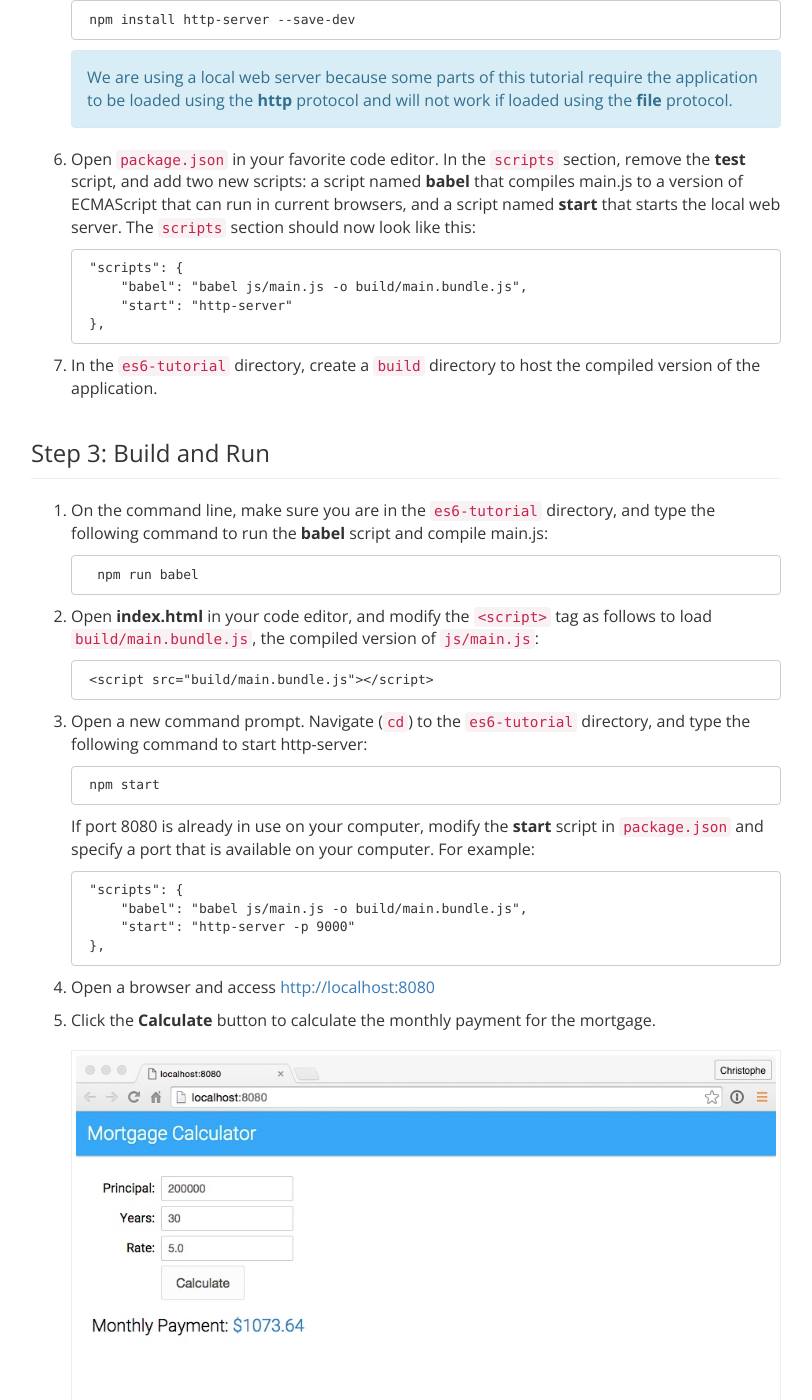
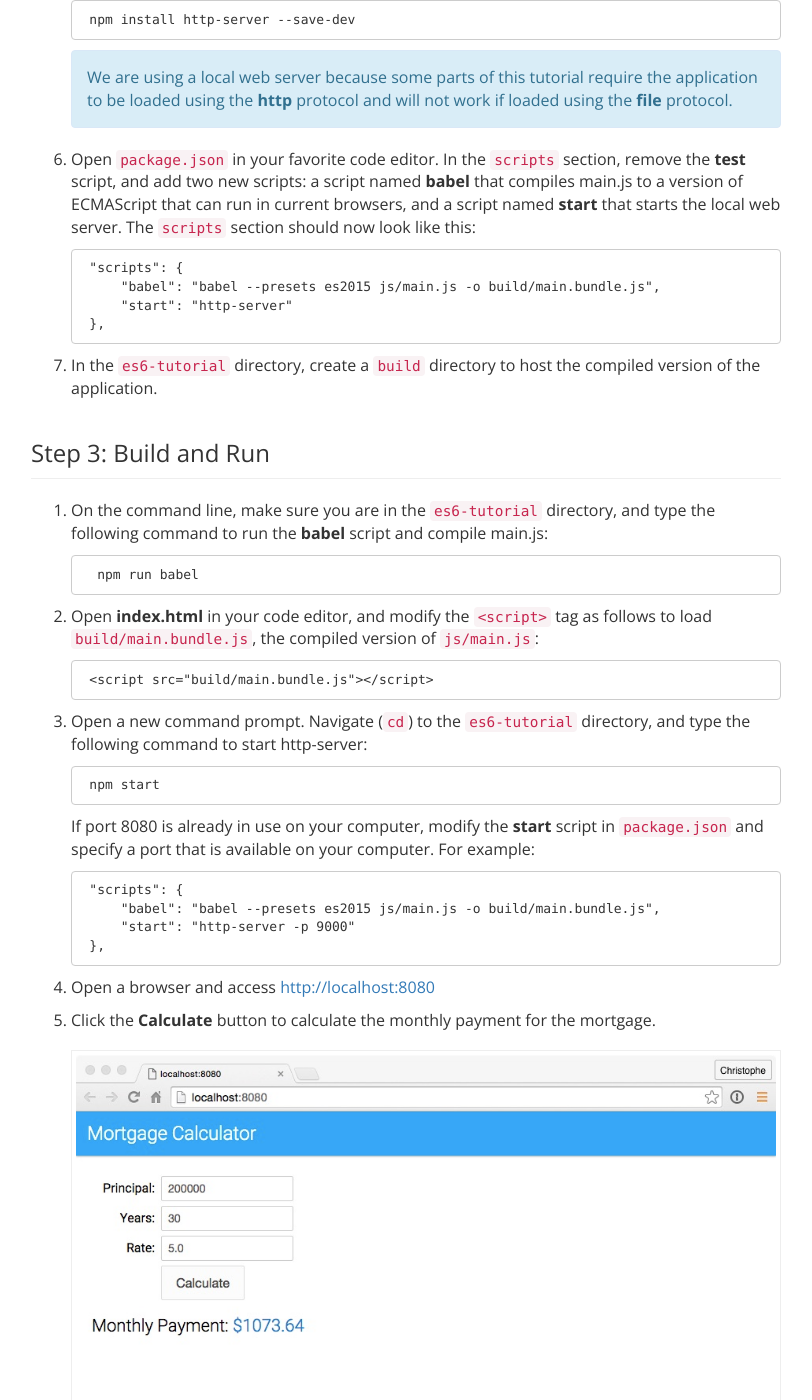
Before and after one commit to ccoenraets/es6-tutorial, a Jekyll site: the page built from ecmascript6-setup-babel.md, in a window 1280 px wide and 1400 px high, scrolled down 1855 px. Shown: the whole window, without its empty margins (39-851 px from the left). Built offline with Jekyll 4.4.1, drawn with Linux system fonts in a browser that asks for light colours; Markdown is read by kramdown in place of the engine named in the settings; comment, search, counter and statistics services are not loaded.

Commit message:
fix presets

````diff
--- a/ecmascript6-setup-babel.md
+++ b/ecmascript6-setup-babel.md
@@ -66,7 +66,7 @@ As you just saw, the current version of the application runs in current browsers
 
 	```
 	"scripts": {
-        "babel": "babel js/main.js -o build/main.bundle.js",
+        "babel": "babel --presets es2015 js/main.js -o build/main.bundle.js",
 		"start": "http-server"
 	},
 	```
@@ -98,7 +98,7 @@ As you just saw, the current version of the application runs in current browsers
 
 	```
 	"scripts": {
-        "babel": "babel js/main.js -o build/main.bundle.js",
+        "babel": "babel --presets es2015 js/main.js -o build/main.bundle.js",
 	    "start": "http-server -p 9000"
 	},
 	```
````
Also changed, not shown: ecmascript6-setup-webpack.md (+1 -1 lines).
